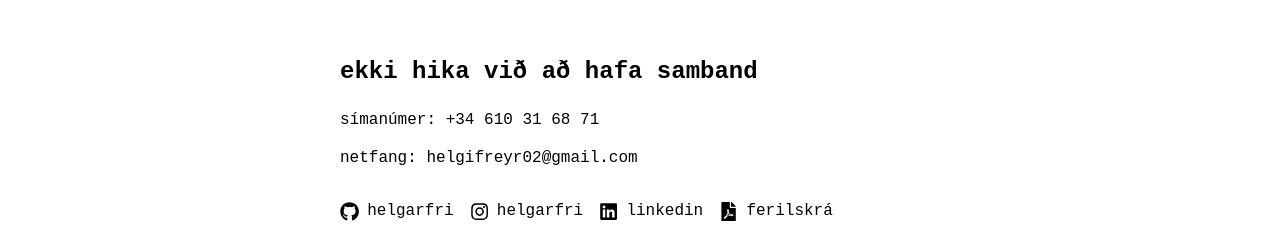
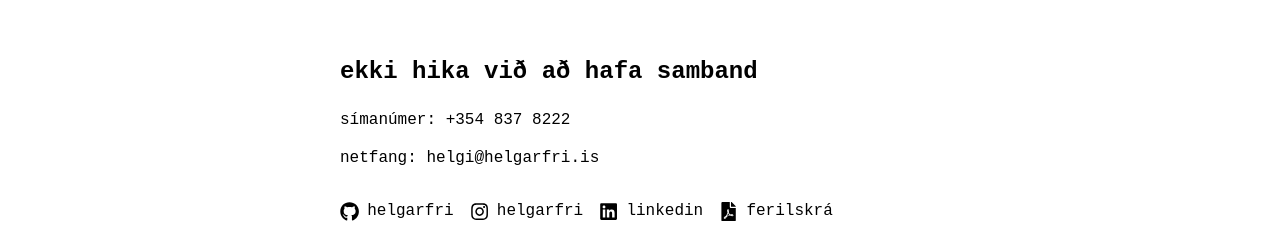
Before and after one commit to helgarfri/helgarfri, a React (Create React App) app: page / in a window 1280 px wide. Shown: the part 2708-2945 px from the top of the page. Built offline with nearby package versions, Linux system fonts and the light colour scheme.

Commit message:
Update new email

```diff
--- a/src/components/Socials.js
+++ b/src/components/Socials.js
@@ -8,8 +8,8 @@ const translationsIS = {
   heading: "ekki hika við að hafa samband",
   phoneLabel: "símanúmer",
   emailLabel: "netfang",
-  phoneNumber: "+34 610 31 68 71",
-  email: "helgifreyr02@gmail.com",
+  phoneNumber: "+354 837 8222",
+  email: "helgi@helgarfri.is",
   github: "helgarfri",
   instagram: "helgarfri",
   linkedin: "linkedin",
@@ -21,8 +21,8 @@ const translationsEN = {
   heading: "feel free to get in touch",
   phoneLabel: "phone",
   emailLabel: "email",
-  phoneNumber: "+34 610 31 68 71",
-  email: "helgifreyr02@gmail.com",
+  phoneNumber: "+354 837 8222",
+  email: "helgi@helgarfri.is",
   github: "helgarfri",
   instagram: "helgarfri",
   linkedin: "linkedin",
```
